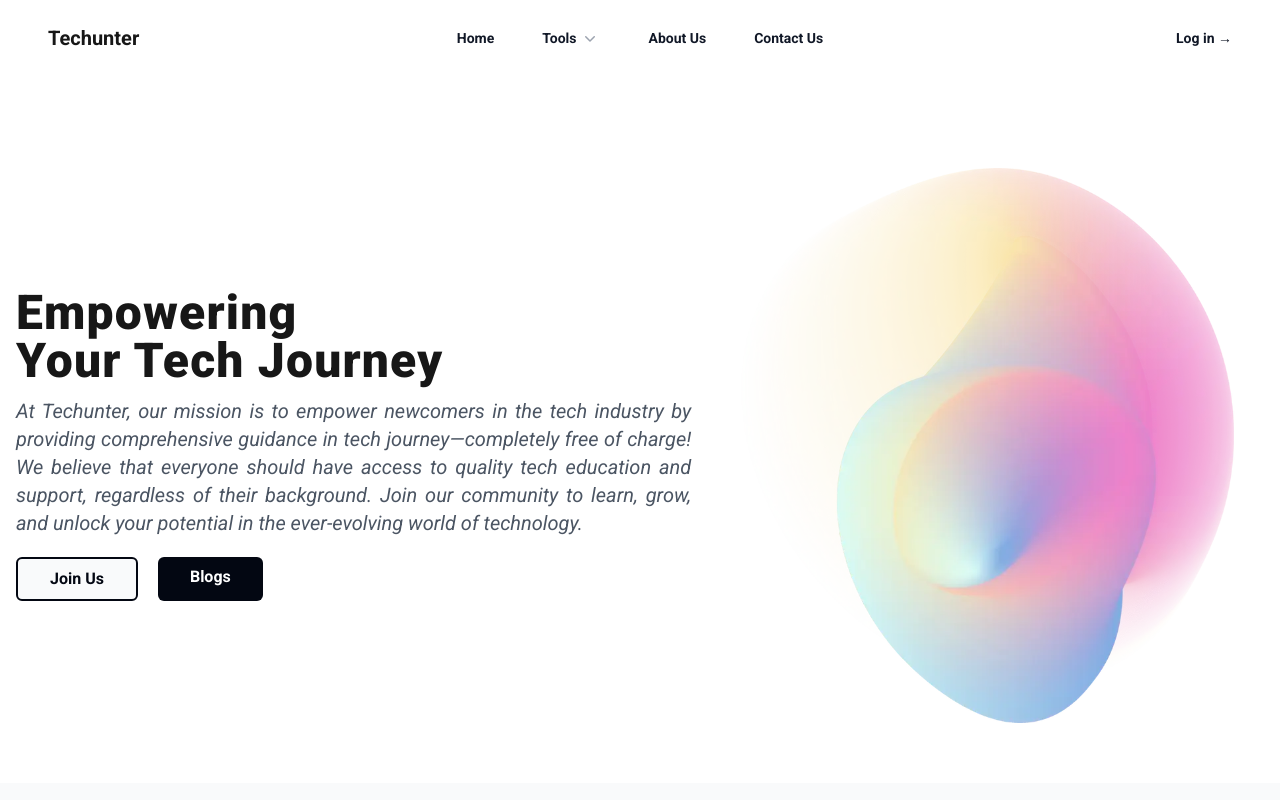
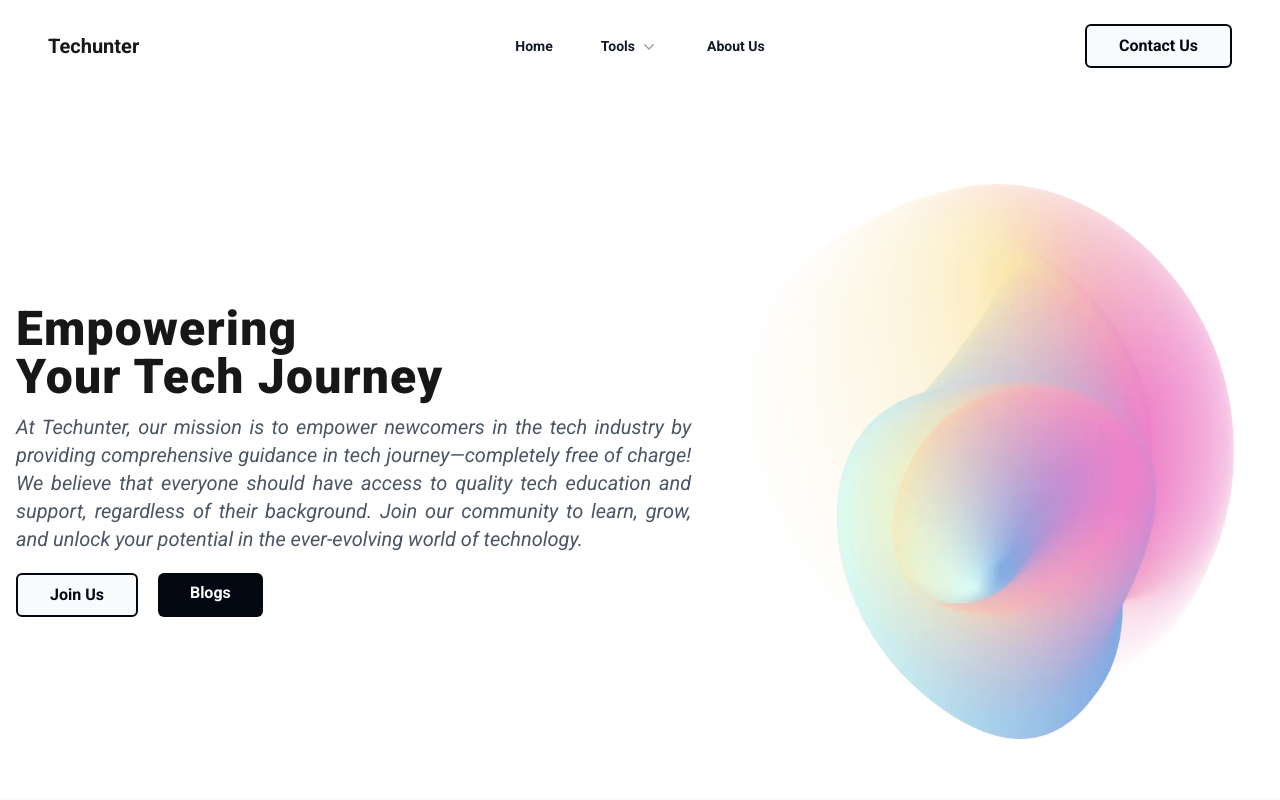
Before and after one commit to techunterhub/techunter, a Next.js app: page / in a window 1280 px wide. Shown: the top 800 px of the page. Built offline with nearby package versions, Linux system fonts and the light colour scheme.

Commit message:
refactor: navbar

```diff
--- a/components/Navbar.tsx
+++ b/components/Navbar.tsx
@@ -1,12 +1,8 @@
 "use client";
 import { useState } from "react";
-import Link from 'next/link';
-import {
-  PopoverGroup
-} from "@headlessui/react";
-import {
-  Bars3Icon,
-} from "@heroicons/react/24/outline";
+import Link from "next/link";
+import { PopoverGroup } from "@headlessui/react";
+import { Bars3Icon } from "@heroicons/react/24/outline";
 
 import PopOverPanel from "./Navbar/PopOverPannel";
 import MobileNavbar from "./Navbar/MobileNavbar";
@@ -15,6 +11,7 @@ import Productdata from "./Navbar/ProductList";
 import { blogs, products, callsToAction } from "@/data/NabvarData";
 import CallsToAction from "./Navbar/CallToAction";
 import BlogsList from "./Navbar/BlogList";
+import HeroButton from "./ui/HeroButton";
 
 export default function Example() {
   const [mobileMenuOpen, setMobileMenuOpen] = useState(false);
@@ -26,7 +23,7 @@ export default function Example() {
           className="mx-auto flex items-center justify-between py-6 lg:px-8"
         >
           <div className="flex lg:flex-1">
-            <Link href='/' className="-m-1.5 p-1.5">
+            <Link href="/" className="-m-1.5 p-1.5">
               <h1 className="text-xl font-bold">Techunter</h1>
             </Link>
           </div>
@@ -42,7 +39,7 @@ export default function Example() {
           </div>
           <PopoverGroup className="hidden lg:flex lg:gap-x-12">
             <Links
-              href='/'
+              href="/"
               text="Home"
               style="text-sm font-semibold leading-6 text-gray-900"
             />
@@ -54,16 +51,16 @@ export default function Example() {
             <Links
               href="/about-us"
               text="About Us"
-              style="text-sm font-semibold leading-6 text-gray-900" />
-            <Links
+              style="text-sm font-semibold leading-6 text-gray-900"
+            />
+            {/* <Links
               href="/contact"
               text="Contact Us"
-              style="text-sm font-semibold leading-6 text-gray-900" />
+              style="text-sm font-semibold leading-6 text-gray-900" /> */}
           </PopoverGroup>
           <div className="hidden lg:flex lg:flex-1 lg:justify-end">
-            <Link href="#" className="text-sm font-bold leading-6 text-gray-900">
-              Log in <span aria-hidden="true">&rarr;</span>
-            </Link>
+            <HeroButton details={["Contact Us", "/contact"]} type="primary" />
+            <span aria-hidden="true"></span>
           </div>
         </nav>
         <MobileNavbar
@@ -71,7 +68,8 @@ export default function Example() {
           callsToAction={callsToAction}
           blogs={blogs}
           mobileMenuOpen={mobileMenuOpen}
-          setMobileMenuOpen={setMobileMenuOpen} />
+          setMobileMenuOpen={setMobileMenuOpen}
+        />
       </header>
     </>
   );
```
